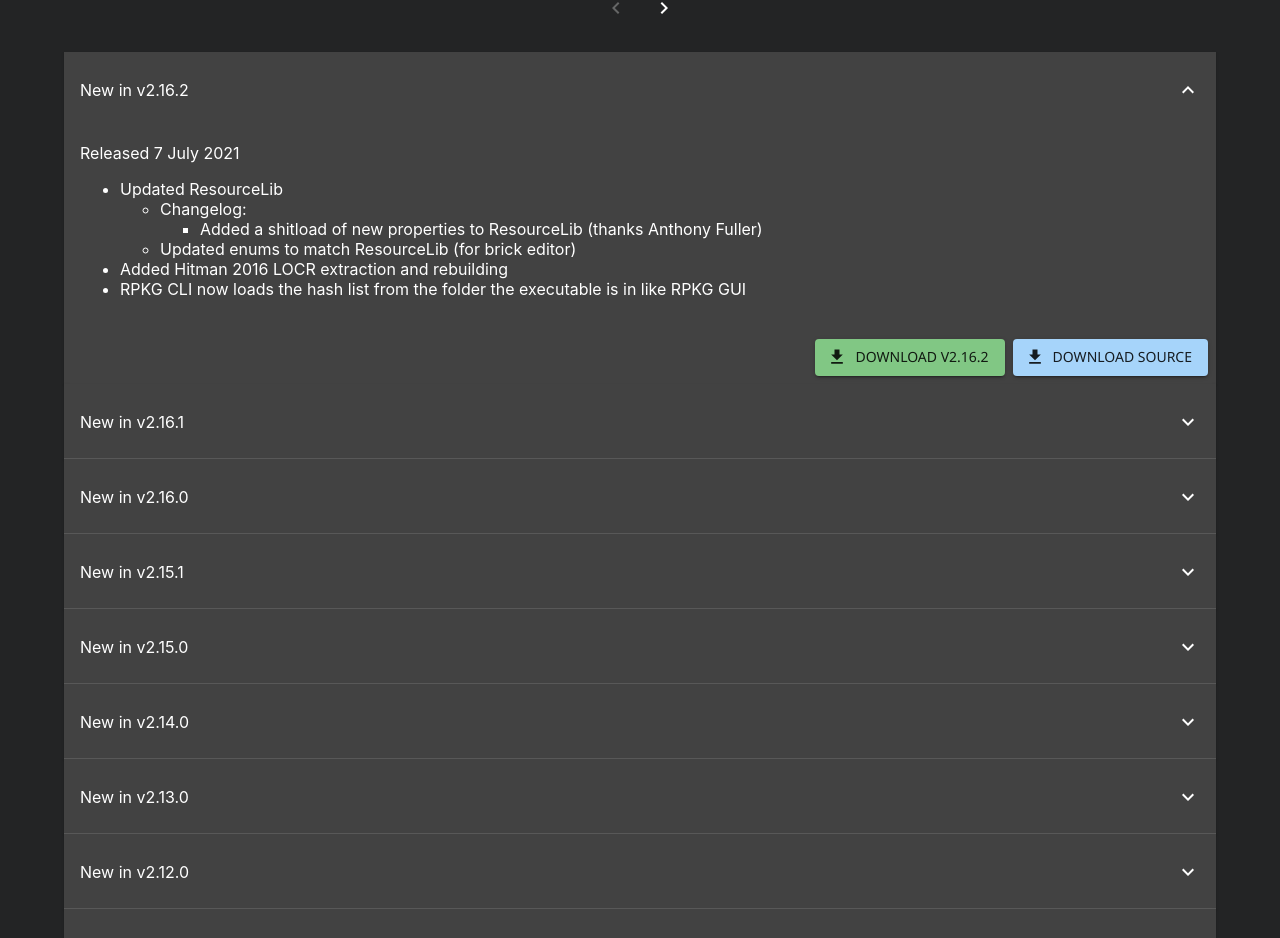
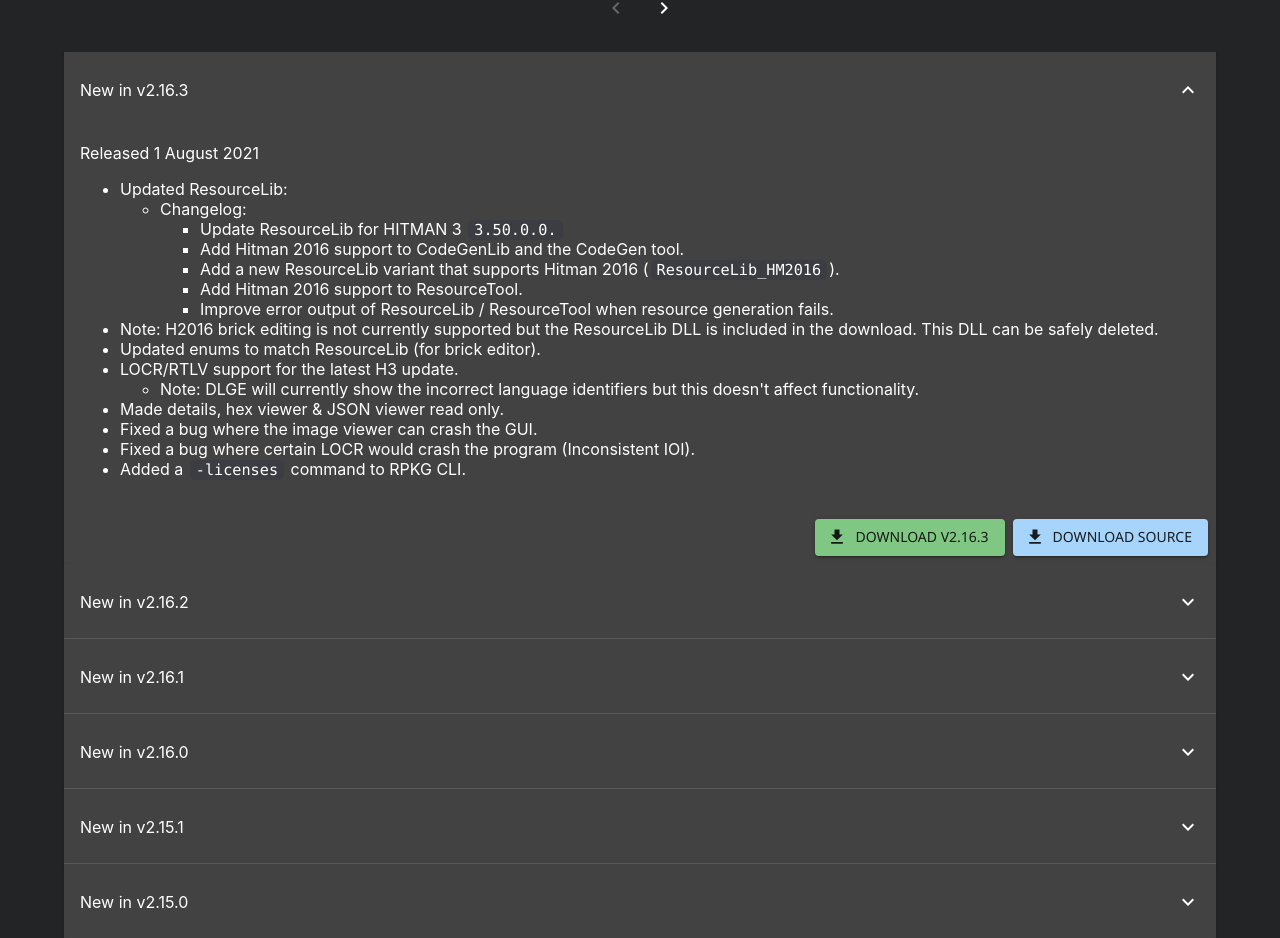
Before and after one commit to glacier-modding/glaciermodding.org-old, a Next.js app: page /rpkg in a window 1280 px wide. Shown: the part 1174-2112 px from the top of the page. Built offline with nearby package versions, Linux system fonts and the light colour scheme.

Commit message:
Update RPKG Tool version

```diff
--- a/src/RpkgVersions.tsx
+++ b/src/RpkgVersions.tsx
@@ -8,30 +8,86 @@
 }
 
 export const latest: RpkgVersion = {
+    id: "2.16.3",
+    date: "1 August 2021",
+    changelog: (
+        <React.Fragment>
+            <ul>
+                <li>Updated ResourceLib:</li>
+                <ul>
+                    <li>Changelog:</li>
+                    <ul>
+                        <li>
+                            Update ResourceLib for HITMAN 3{" "}
+                            <code>3.50.0.0.</code>
+                        </li>
+                        <li>
+                            Add Hitman 2016 support to CodeGenLib and the
+                            CodeGen tool.
+                        </li>
+                        <li>
+                            Add a new ResourceLib variant that supports Hitman
+                            2016 (<code>ResourceLib_HM2016</code>).
+                        </li>
+                        <li>Add Hitman 2016 support to ResourceTool.</li>
+                        <li>
+                            Improve error output of ResourceLib / ResourceTool
+                            when resource generation fails.
+                        </li>
+                    </ul>
+                </ul>
+                <li>
+                    Note: H2016 brick editing is not currently supported but the
+                    ResourceLib DLL is included in the download. This DLL can be
+                    safely deleted.
+                </li>
+                <li>Updated enums to match ResourceLib (for brick editor).</li>
+                <li>LOCR/RTLV support for the latest H3 update.</li>
+                <ul>
+                    <li>
+                        Note: DLGE will currently show the incorrect language
+                        identifiers but this doesn't affect functionality.
+                    </li>
+                </ul>
+                <li>Made details, hex viewer & JSON viewer read only.</li>
+                <li>Fixed a bug where the image viewer can crash the GUI.</li>
+                <li>
+                    Fixed a bug where certain LOCR would crash the program
+                    (Inconsistent IOI).
+                </li>
+                <li>
+                    Added a <code>-licenses</code> command to RPKG CLI.
+                </li>
+            </ul>
+        </React.Fragment>
+    ),
+}
+
+export const VERSION_2_16_2: RpkgVersion = {
     id: "2.16.2",
     date: "7 July 2021",
     changelog: (
         <React.Fragment>
             <ul>
-                <li>Updated ResourceLib</li>
+                <li>Updated ResourceLib:</li>
                 <ul>
                     <li>Changelog:</li>
                     <ul>
                         <li>
                             Added a shitload of new properties to ResourceLib
-                            (thanks Anthony Fuller)
+                            (thanks Anthony Fuller).
                         </li>
                     </ul>
                 </ul>
                 <ul>
                     <li>
-                        Updated enums to match ResourceLib (for brick editor)
+                        Updated enums to match ResourceLib (for brick editor).
                     </li>
                 </ul>
-                <li>Added Hitman 2016 LOCR extraction and rebuilding</li>
+                <li>Added Hitman 2016 LOCR extraction and rebuilding.</li>
                 <li>
                     RPKG CLI now loads the hash list from the folder the
-                    executable is in like RPKG GUI
+                    executable is in like RPKG GUI.
                 </li>
             </ul>
         </React.Fragment>
@@ -47,7 +103,10 @@
                 <li>Refactored source code (thanks NoFaTe!)</li>
                 <ul>
                     <li>Updated ResourceLib.</li>
+                    <ul>
                         <li>Changelog:</li>
+                    </ul>
+                    <ul>
                         <ul>
                             <li>
                                 Update ResourceLib for HITMAN 3{" "}
@@ -58,12 +117,13 @@
                                 ResourceLib (thanks Anthony Fuller).
                             </li>
                         </ul>
+                    </ul>
                     <li>
                         From now on ResourceLib will not be bundled inside
                         rpkg.exe to comply with the GPLv3 license. Instead, the
                         latest release as of compilation is provided in the
                         download, these DLLs need to be in the same directory as
-                        rpkg.exe
+                        rpkg.exe.
                     </li>
                 </ul>
             </ul>
@@ -197,15 +257,15 @@
                         <li>
                             Added Hitman 2 functionality to the Entity/Brick
                             (TEMP/TBLU) Editor (by adding such functionality to
-                            ResourceTool)
+                            ResourceTool).
                         </li>
                         <li>
                             Added the option to load the Entity/Brick
-                            (TEMP/TBLU) Editor in non-recursive mode
+                            (TEMP/TBLU) Editor in non-recursive mode.
                         </li>
                         <li>
                             Restored and moved the expand and collapse all nodes
-                            buttons in the Entity/Brick (TEMP/TBLU) Editor
+                            buttons in the Entity/Brick (TEMP/TBLU) Editor.
                         </li>
                         <li>
                             The Entity/Brick (TEMP/TBLU) Editor now allows
@@ -1110,6 +1170,7 @@
 
 export const versions: RpkgVersion[] = [
     latest,
+    VERSION_2_16_2,
     VERSION_2_16_1,
     VERSION_2_16_0,
     VERSION_2_15_1,
```
Lines whose indentation alone changed are shown as unchanged.
